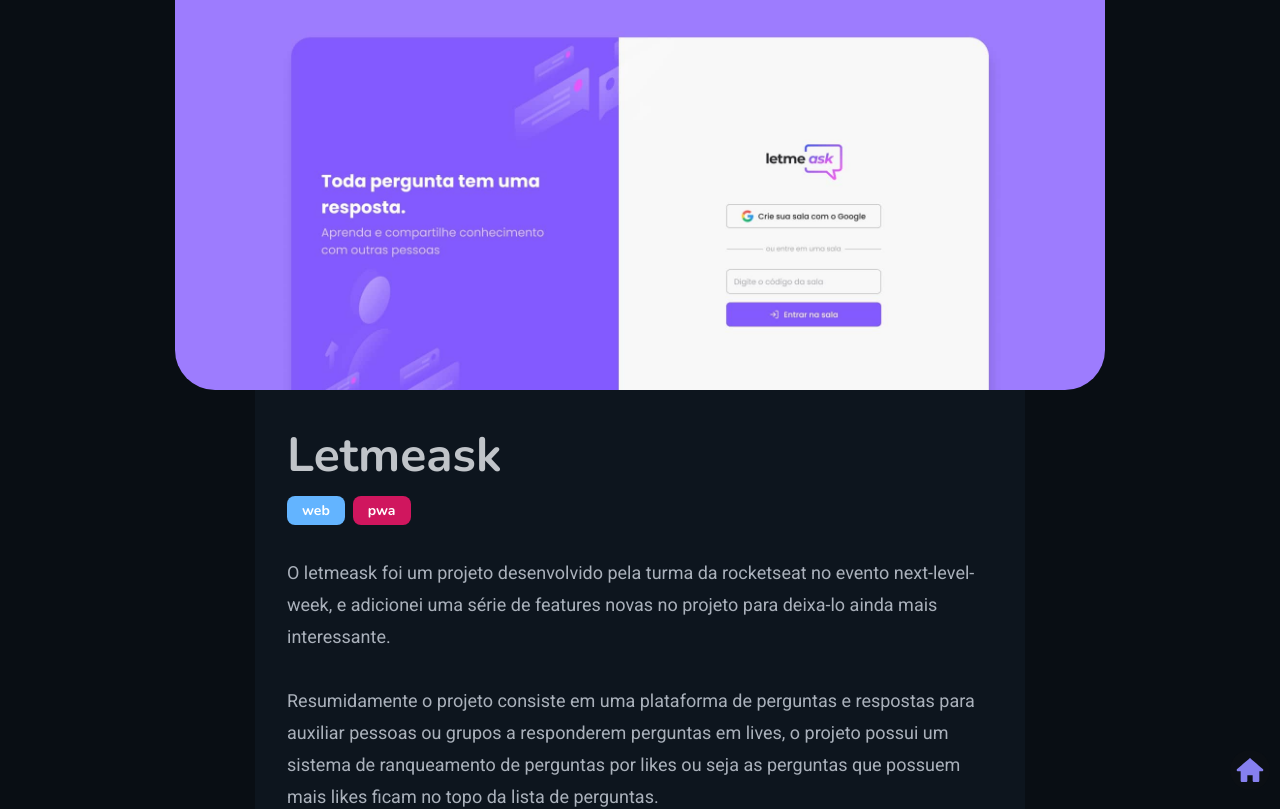
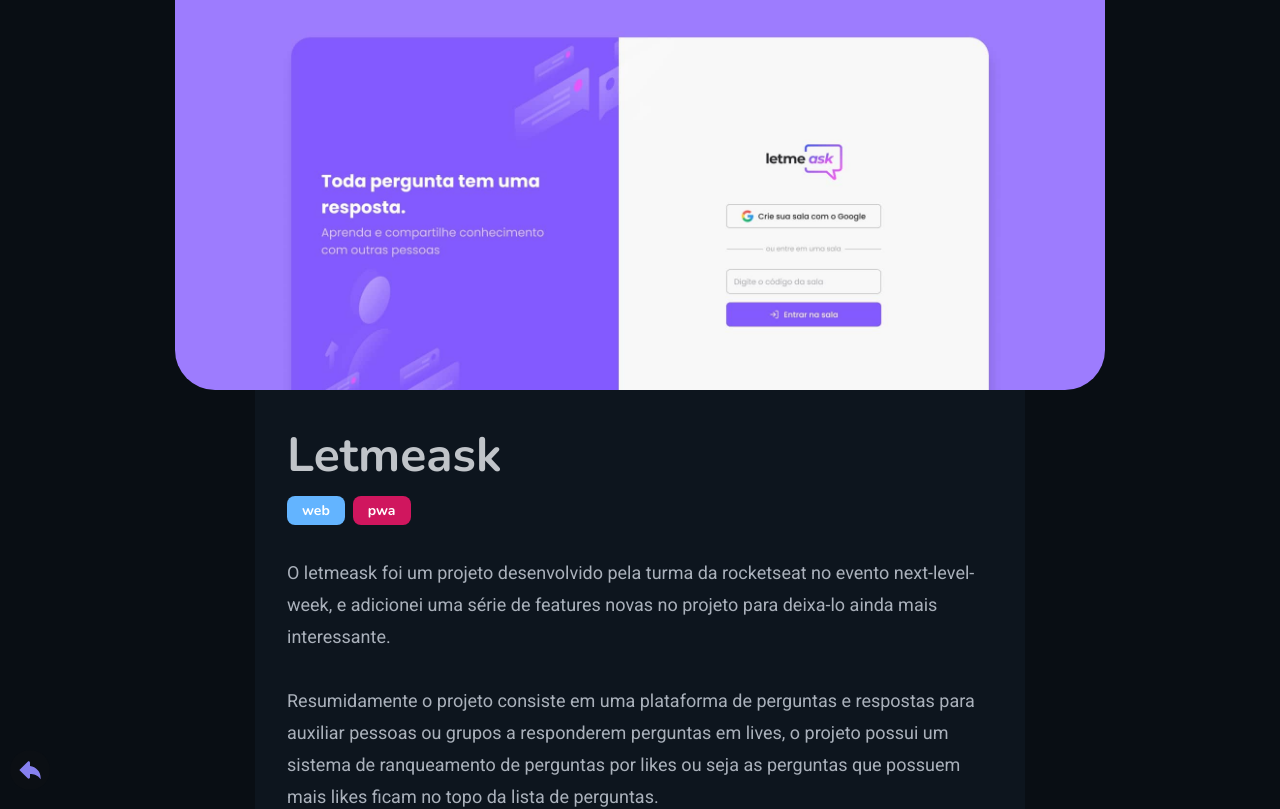
Before and after one commit to EddyPBR/eddypbr-website, a Next.js app: page /portfolio/letmeask in a window 1280 px wide. Shown: the top 809 px of the page. Built offline with nearby package versions, Linux system fonts and the light colour scheme.

Commit message:
:wrench: Adicionando botão de back page na página portfolio

```diff
--- a/src/pages/portfolio/[title].tsx
+++ b/src/pages/portfolio/[title].tsx
@@ -5,7 +5,7 @@
 
 import { Badge } from "../../components/Badge";
 import { ExternalLink } from "../../components/ExternalLink";
-import { BackToHomeLink } from "../../components/BackToHomeLink";
+import { BackButton } from "../../components/BackButton";
 
 import { Container, ProjectHead, ProjectContent, ProjectBody, ProjectFooter } from "../../styles/Project";
 
@@ -52,7 +52,7 @@
         </ProjectContent>
       </Container>
 
-      <BackToHomeLink />
+      <BackButton />
     </>
   );
 }
```
